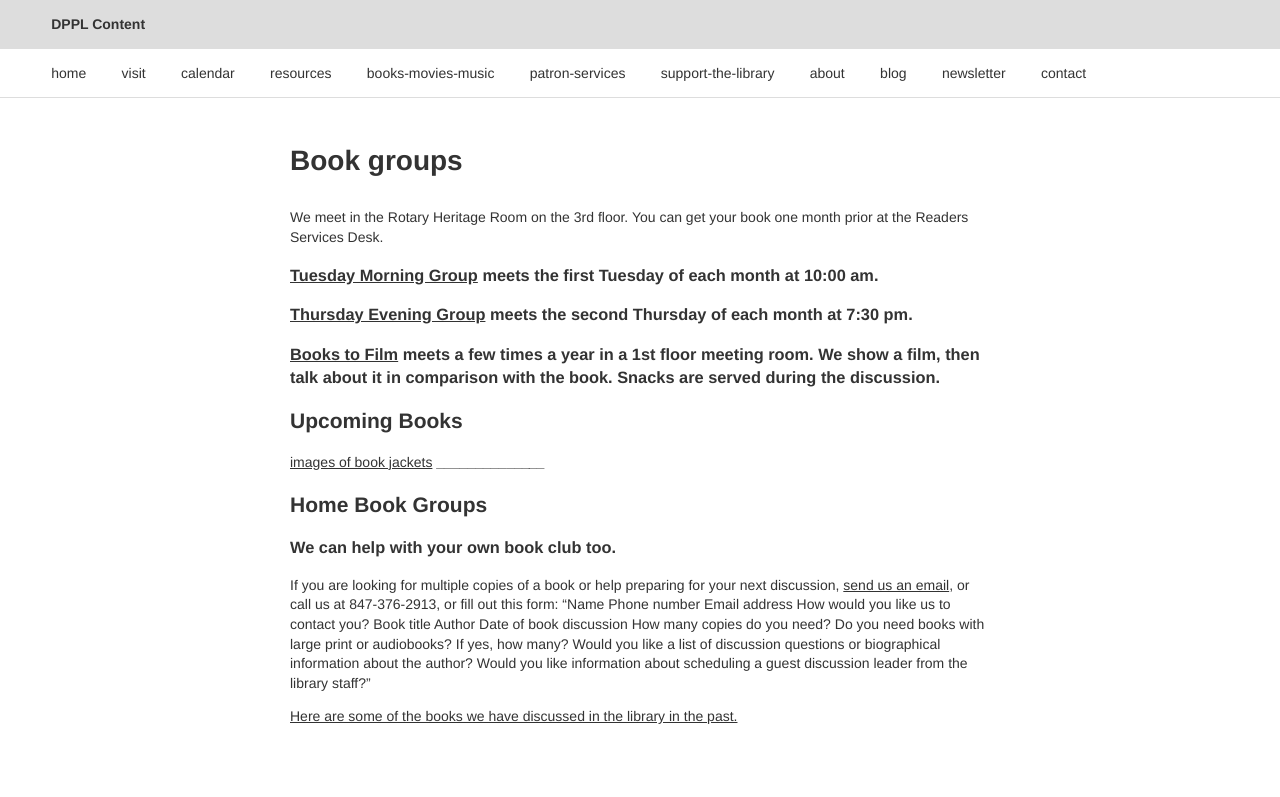
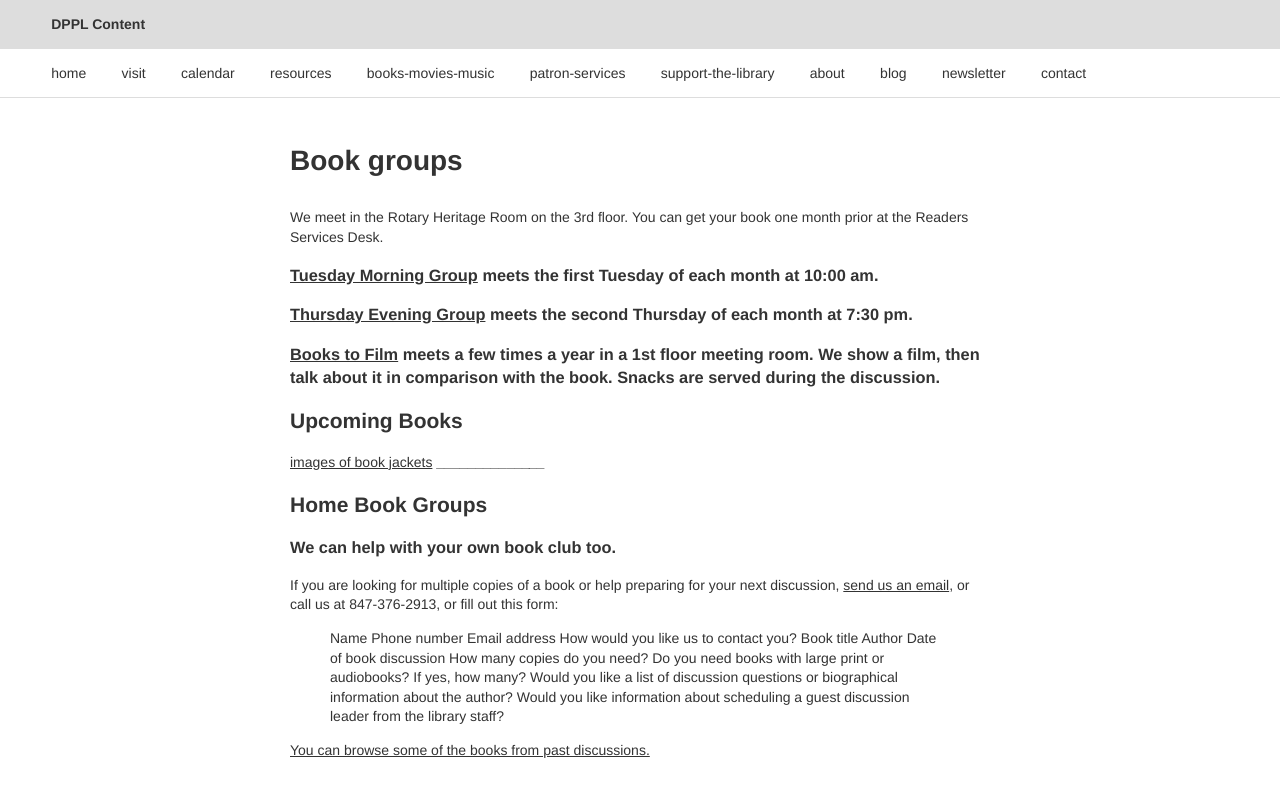
Before and after one commit to dpplweb/dppl-content, a Jekyll site: the page built from _posts/lynne/0302-01-01-book-groups.md, in a window 1280 px wide. Shown: the top 797 px of the page. Built offline with Jekyll 4.4.1, drawn with Linux system fonts in a browser that asks for light colours; Markdown is read by kramdown in place of the engine named in the settings.

Commit message:
Updated 0302-01-01-book-groups.md

```diff
--- a/_posts/lynne/0302-01-01-book-groups.md
+++ b/_posts/lynne/0302-01-01-book-groups.md
@@ -29,7 +29,8 @@ ________________________________________
 ###We can help with your own book club too.
 
 If you are looking for multiple copies of a book or help preparing for your next discussion, [send us an email](link to readers’ services desk email), or call us at 847-376-2913, or fill out this form:
-“Name
+
+> Name
 Phone number
 Email address
 How would you like us to contact you?
@@ -39,6 +40,6 @@ Date of book discussion
 How many copies do you need?
 Do you need books with large print or audiobooks? If yes, how many?
 Would you like a list of discussion questions or biographical information about the author?
-Would you like information about scheduling a guest discussion leader from the library staff?”
+Would you like information about scheduling a guest discussion leader from the library staff?
 
-[Here are some of the books we have discussed in the library in the past.](link to Book Group books in the catalog)
+[You can browse some of the books from past discussions.](link to Book Group books in the catalog)
```
